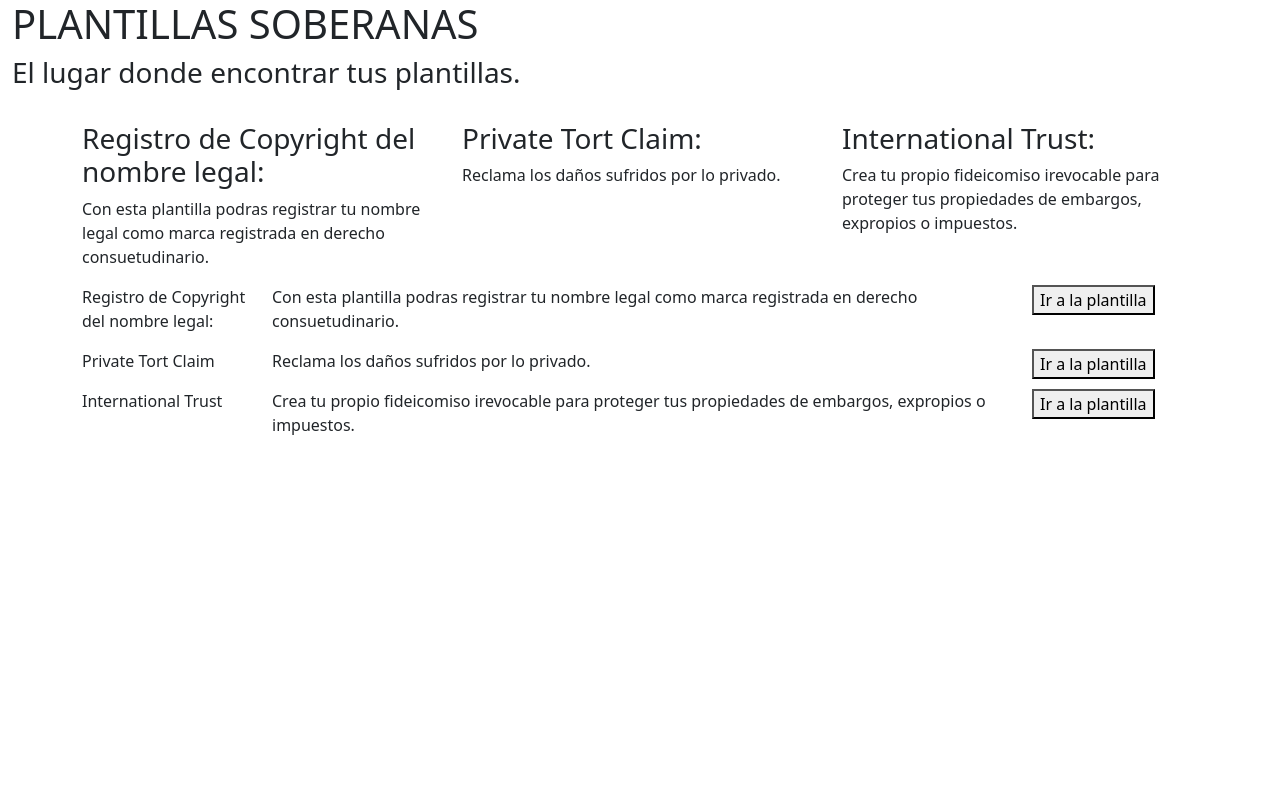
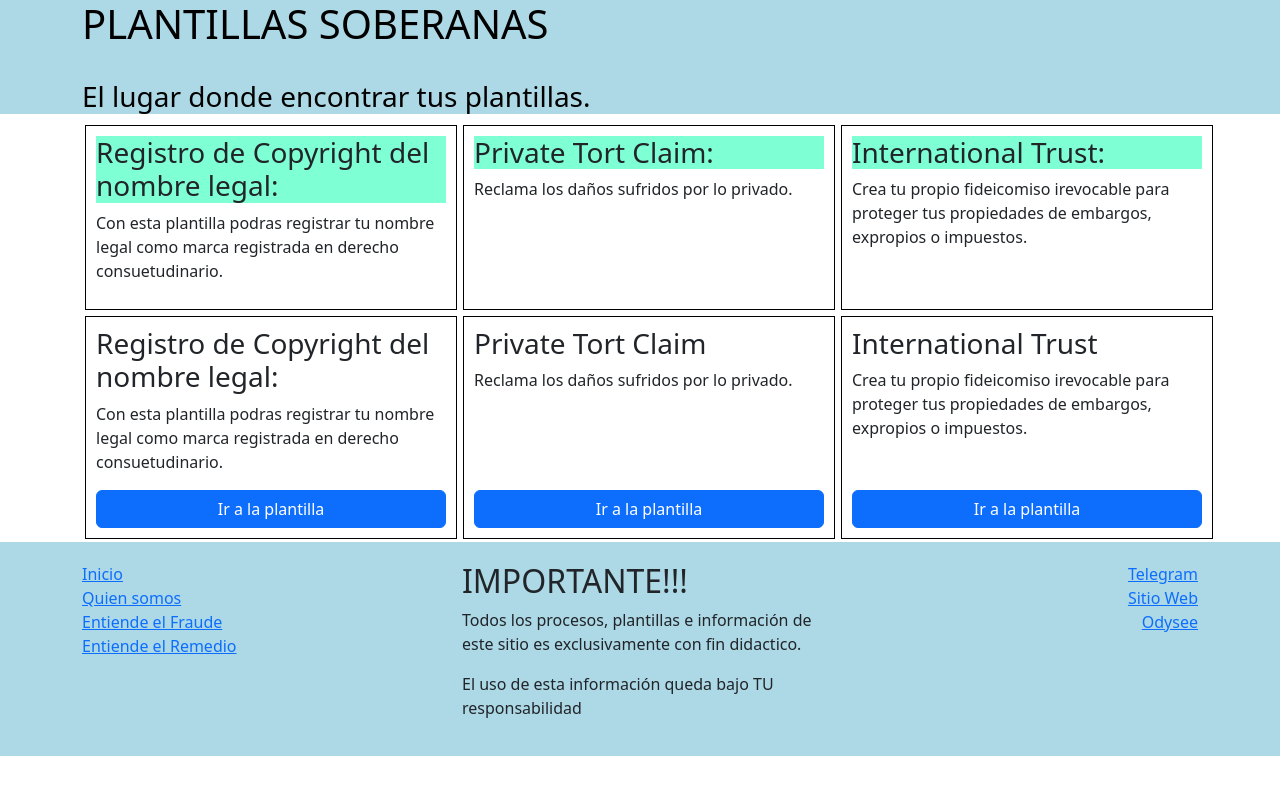
Before and after one commit to giacca90/Bootstrap4, a website: page index.html in a window 1280 px wide. Drawn offline with nearby package versions, Linux system fonts and the light colour scheme.

Commit message:
Agregado footer y estilos CSS

```diff
--- /dev/null
+++ b/css/main.css
@@ -0,0 +1,33 @@
+.jumbotron {
+    background-color: lightblue;
+    color: black;
+}
+
+.footer {
+    background-color: lightblue;
+    margin: 0px auto;
+    padding: 20px 0px; }
+
+.title {
+    background-color: aquamarine;
+}
+
+.tarjeta {
+    padding: 10px 10px 10px 10px;
+    border: black 1px solid;
+    margin: 3px 3px 3px 3px;
+}
+
+.btn {
+    width: 100%;
+    bottom: 0;
+    left: 0;
+}
+
+.footC {
+    text-align: center;
+}
+
+.footR {
+    text-align: right;
+}
--- a/index.html
+++ b/index.html
@@ -4,85 +4,101 @@
     <!-- Required meta tags -->
     <meta charset="utf-8">
     <meta name="viewport" content="width=device-width, initial-scale=1, shrink-to-fit=no">
-
     <!-- Bootstrap CSS -->
+    <link rel="stylesheet" href="css/main.css">
     <link rel="stylesheet" href="node_modules/bootstrap/dist/css/bootstrap.min.css">
 
     <title>Plantillas Soberanas</title>
     </head>
     <body>
-    <div class="container-fluid">
-        <div class="jumbotron row">
+        <header class="jumbotron">
+            <div class="container">
                 <h1>PLANTILLAS SOBERANAS</h1><br>
                 <h3>El lugar donde encontrar tus plantillas.</h3>
             </div>
-    </div>
+        </header>
 
-    <br>
         <div class="container">
-        <div class="row">
-            <div class="col-12 col-sm-4">
-                <h3>Registro de Copyright del nombre legal:</h3>
+            <div class="d-flex flex-column flex-sm-row">
+                <div class="d-flex flex-column col-sm-4 tarjeta">
+                    <h3 class="title">Registro de Copyright del nombre legal:</h3>
                     <p>Con esta plantilla podras registrar tu nombre legal como marca registrada en derecho consuetudinario.</p>
                 </div>
-            <div class="col-12 col-sm-4">
-                <h3>Private Tort Claim:</h3>
+                <div class="d-flex flex-column col-sm-4 tarjeta">
+                    <h3 class="title">Private Tort Claim:</h3>
                     <p>Reclama los daños sufridos por lo privado.</p>
                 </div>
-            <div class="col-12 col-sm-4">
-                <h3>International Trust:</h3>
+                <div class="d-flex flex-column col-sm-4 tarjeta">
+                    <h3 class="title">International Trust:</h3>
                     <p>Crea tu propio fideicomiso irevocable para proteger tus propiedades de embargos, expropios o impuestos.</p>
                 </div>
             </div>
 
-        <div class="row">
-            <div class="col-12 col-sm-2">
-                <p>Registro de Copyright del nombre legal:</p>
-            </div>
-            <div class="col-8">
+            <div class="d-flex flex-column flex-sm-row">
+                <div class="d-flex flex-column col-sm-4 tarjeta justify-content-between">
+                    <div>
+                        <h3>Registro de Copyright del nombre legal:</h3>
                         <p>Con esta plantilla podras registrar tu nombre legal como marca registrada en derecho consuetudinario.</p>
                     </div>
-            <div class="col-2">
-                <a href="">
-                    <button>Ir a la plantilla</button>
-                </a>
+                    <div>
+                        <a href=""><button class="btn btn-primary">Ir a la plantilla</button></a>
+                    </div>
 
+                </div>
+                <div class="d-flex flex-column col-sm-4 tarjeta justify-content-between">
+                    <div>
+                        <h3>Private Tort Claim</h3>
+                        <p>Reclama los daños sufridos por lo privado.</p>
+                    </div>
+                    <div>
+                        <a href=""><button class="btn btn-primary">Ir a la plantilla</button></a>
+                    </div>
+                </div>
+
+                <div class="d-flex flex-column col-sm-4 tarjeta justify-content-between">
+                    <div>
+                        <h3>International Trust</h3>
+                        <p>Crea tu propio fideicomiso irevocable para proteger tus propiedades de embargos, expropios o impuestos.</p>
+                    </div>
+                    <div>
+                        <a href=""><button class="btn btn-primary">Ir a la plantilla</button></a>
+                    </div>
+                </div>
             </div>
 
         </div>
 
-        <div class="row">
-            <div class="col-12 col-sm-2">
-                <p>Private Tort Claim</p>
+        <footer class="footer">
+            <div class="container">
+                <div class="row row-footer">
+                    <div class="col align-items-center">
+                        <div><a href="">Inicio</a></div>
+                        <div><a href="">Quien somos</a></div>
+                        <div><a href="">Entiende el Fraude</a></div>
+                        <div><a href="">Entiende el Remedio</a></div>
                     </div>
-            <div class="col-8">
-                <p>Reclama los daños sufridos por lo privado.</p>
+                    <div class="col d-flex flex-column">
+                        <h2>IMPORTANTE!!!</h2>
+                        <p>Todos los procesos, plantillas e información de este sitio es exclusivamente con fin didactico.</p>
+                        <p>El uso de esta información queda bajo TU responsabilidad</p>
                     </div>
-            <div class="col-2">
-                <a href="">
-                    <button>Ir a la plantilla</button>
-                </a>
+                    <div class="col d-flex flex-column align-items-end">
+                        <div><a href="https://t.me/soberaniayjusticiasocial">Telegram</a></div>
+                        <div><a href="https://www.justiciasocial.com.es/">Sitio Web</a></div>
+                        <div><a href="https://odysee.com/@JUSTICIASOCIAL:5?view=playlists">Odysee</a></div>
                     </div>
                 </div>
 
-        <div class="row">
-            <div class="col-12 col-sm-2">
-                <p>International Trust</p>
             </div>
-            <div class="col-8">
-                <p>Crea tu propio fideicomiso irevocable para proteger tus propiedades de embargos, expropios o impuestos.</p>
-            </div>
-            <div class="col-2">
-                <a href="">
-                    <button>Ir a la plantilla</button>
-                </a>
-            </div>
-        </div>
-    </div>
+
+
+        </footer>
         <!-- Optional JavaScript -->
         <!-- jQuery first, then Popper.js, then Bootstrap JS -->
         <script src="node_modules/jquery/dist/jquery.min.js"></script>
         <script src="node_modules/popper.js/dist/popper.min.js"></script>
         <script src="node_modules/bootstrap/dist/js/bootstrap.min.js"></script>
     </body>
+
+
 </html>
```
Lines whose indentation alone changed are shown as unchanged.
